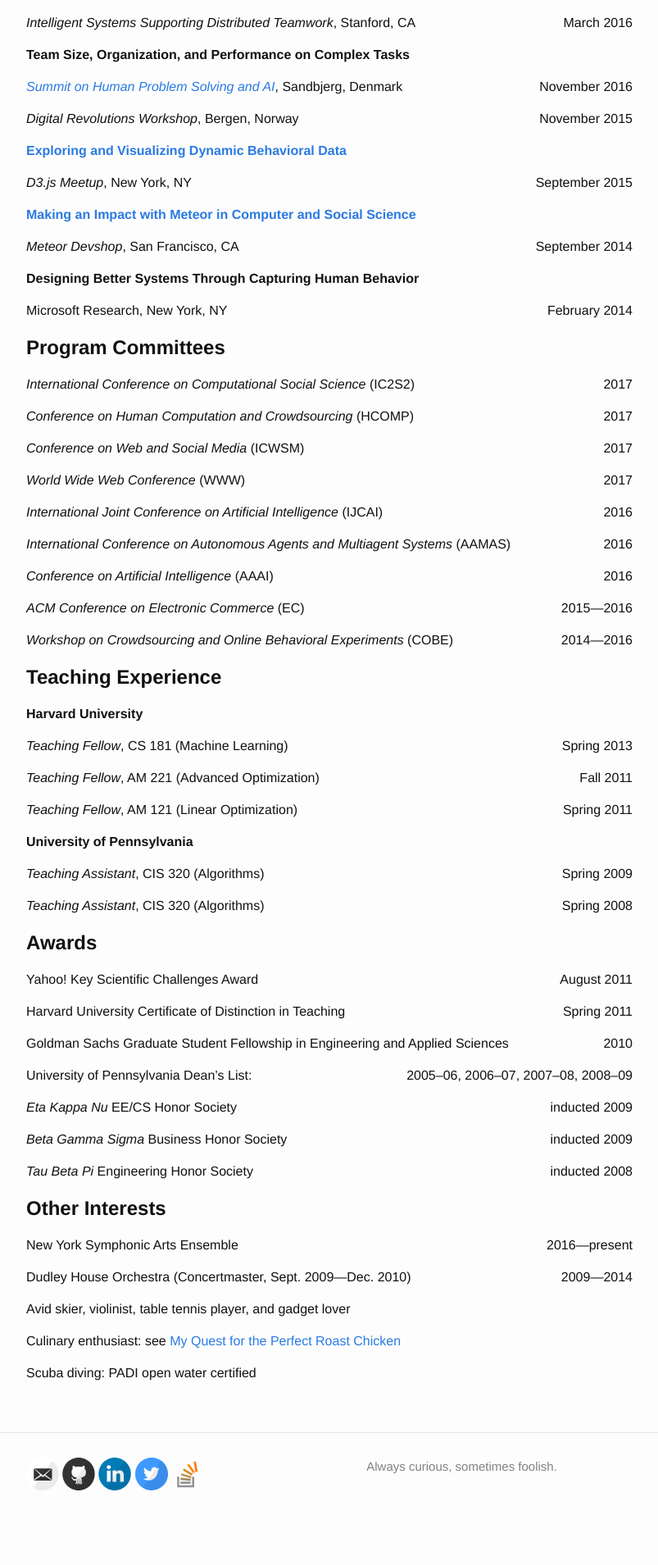
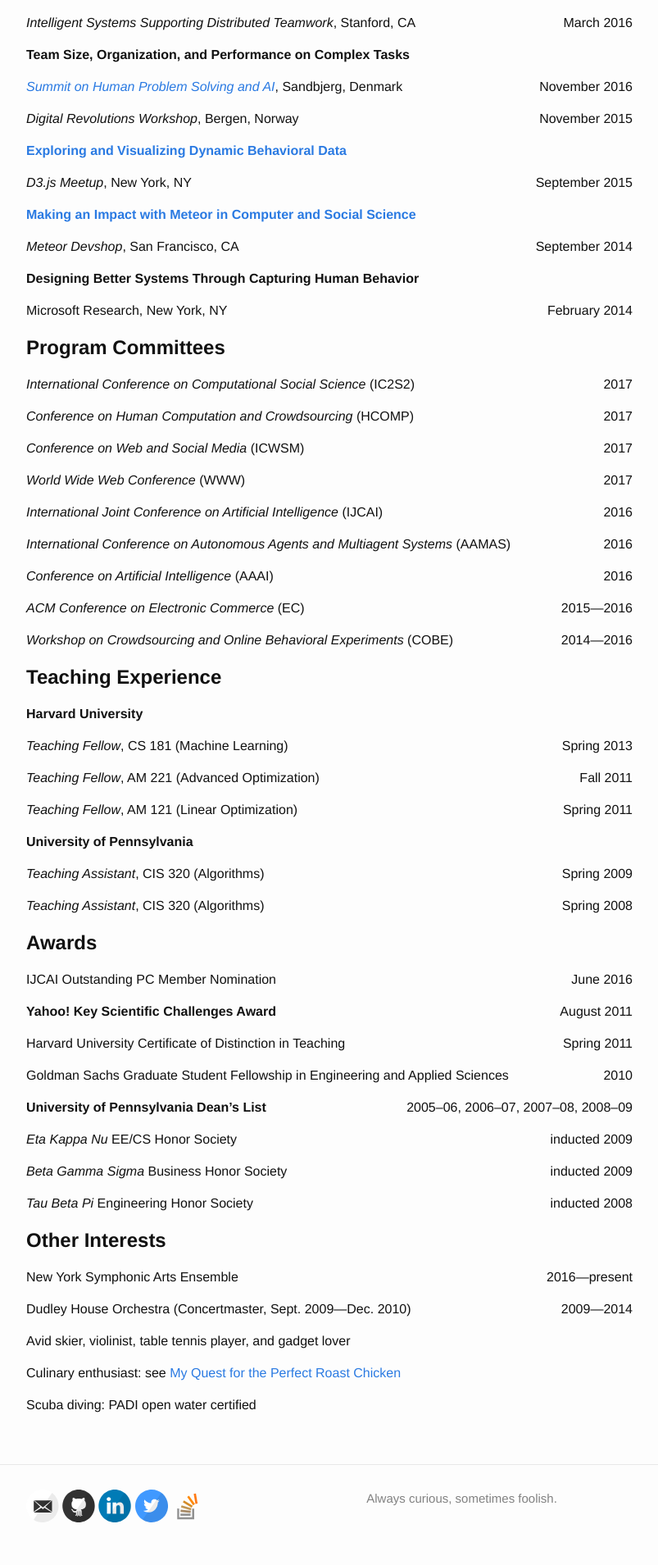
Before and after one commit to mizzao/andrewmao.net, a Jekyll site: the page built from cv.md, in a window 1280 px wide. Shown: the part 3183-5092 px from the top of the page at 82% size, without its empty margins (238-1041 px from the left). Built offline with Jekyll 4.4.1, drawn with Linux system fonts in a browser that asks for light colours; before the commit the page ends 5053 px from its top, so only the background shows below that.

Commit message:
add ijcai reviewing honor

```diff
--- a/css/main.scss
+++ b/css/main.scss
@@ -71,3 +71,9 @@ $on-laptop:        800px;
 .clearfix {
   clear: both;
 }
+
+.right::after {
+  clear: both;
+  content: '';
+  display: block;
+}
--- a/cv.md
+++ b/cv.md
@@ -159,9 +159,13 @@ Spring 2008
 **Awards**
 ==========
 
+June 2016
+{: .right}
+IJCAI Outstanding PC Member Nomination
+
 August 2011
 {: .right}
-Yahoo! Key Scientific Challenges Award
+**Yahoo! Key Scientific Challenges Award**
 
 Spring 2011
 {: .right}
@@ -174,7 +178,7 @@ Sciences
 
 2005–06, 2006–07, 2007–08, 2008–09
 {: .right}
-University of Pennsylvania Dean’s List:
+**University of Pennsylvania Dean’s List**
 
 inducted 2009
 {: .right}
```
